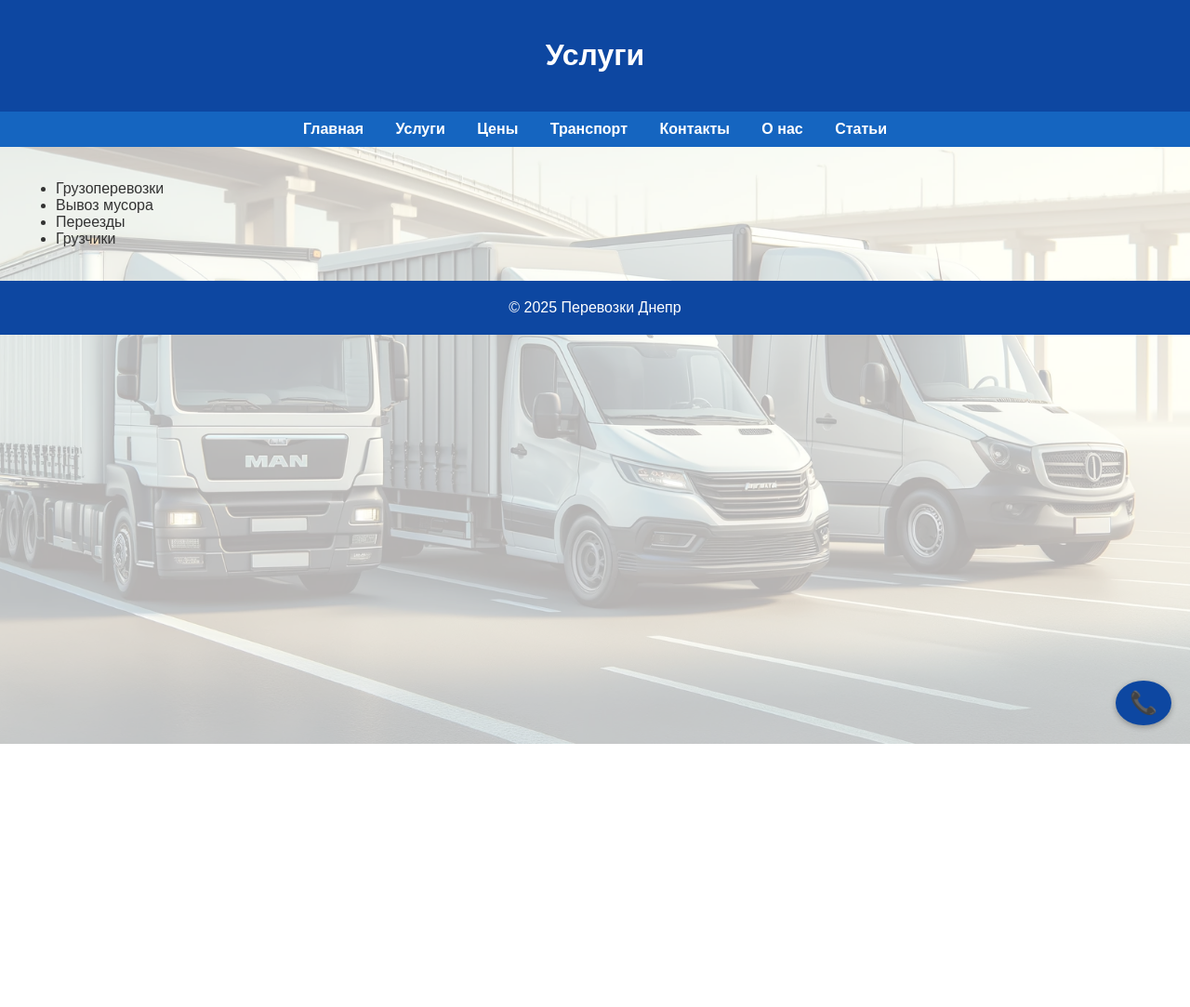
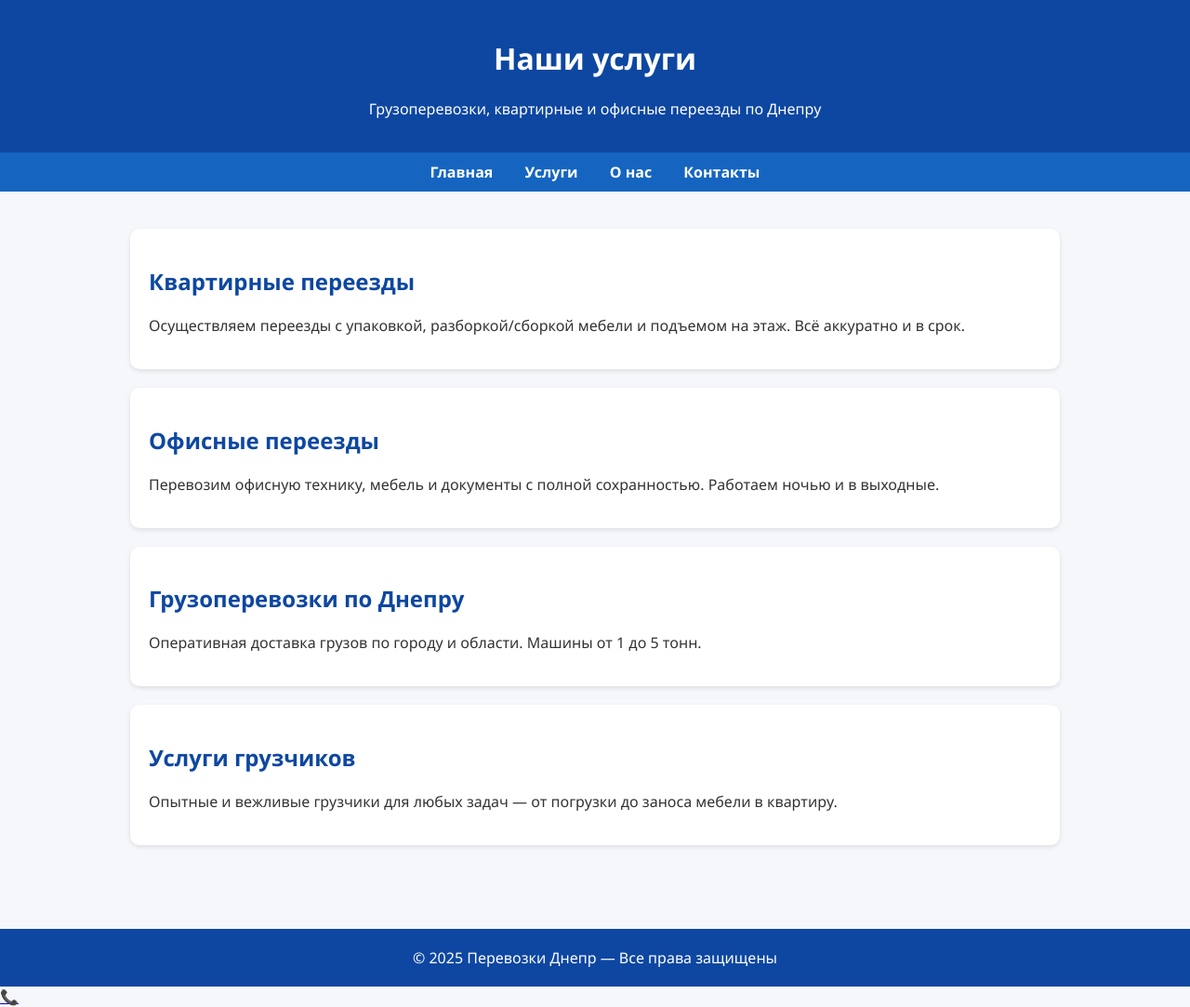
Before and after one commit to Agidelangel/perevozki, a plain HTML site: page uslugi.html in a window 1280 px wide. Shown: the whole page at 93% size. Before the commit the page ends 800 px from the top, so only its background shows below. Drawn offline with Linux system fonts and the light colour scheme.

Commit message:
Update uslugi.html

```diff
--- a/uslugi.html
+++ b/uslugi.html
@@ -2,26 +2,90 @@
 <html lang="ru">
 <head>
   <meta charset="UTF-8" />
-  <title>Услуги</title>
   <meta name="viewport" content="width=device-width, initial-scale=1.0" />
-  <link rel="stylesheet" href="style.css" />
+  <title>Наши услуги — Переезды Днепр</title>
+  <style>
+    body {
+      margin: 0;
+      font-family: 'Segoe UI', sans-serif;
+      background: #f5f7fa;
+      color: #333;
+    }
+    header {
+      background-color: #0d47a1;
+      color: white;
+      padding: 20px;
+      text-align: center;
+    }
+    nav {
+      background: #1565c0;
+      text-align: center;
+      padding: 10px 0;
+    }
+    nav a {
+      color: white;
+      text-decoration: none;
+      margin: 0 15px;
+      font-weight: bold;
+    }
+    .section {
+      padding: 40px 20px;
+      max-width: 1000px;
+      margin: auto;
+    }
+    .section h2 {
+      color: #0d47a1;
+    }
+    .service {
+      background: white;
+      border-radius: 10px;
+      padding: 20px;
+      margin-bottom: 20px;
+      box-shadow: 0 2px 5px rgba(0,0,0,0.1);
+    }
+    footer {
+      text-align: center;
+      background: #0d47a1;
+      color: white;
+      padding: 20px;
+      margin-top: 30px;
+    }
+  </style>
 </head>
 <body>
-  <div class="overlay"></div>
-  <header><h1>Услуги</h1></header>
+  <header>
+    <h1>Наши услуги</h1>
+    <p>Грузоперевозки, квартирные и офисные переезды по Днепру</p>
+  </header>
+  <nav>
+    <a href="index.html">Главная</a>
+    <a href="uslugi.html">Услуги</a>
+    <a href="about.html">О нас</a>
+    <a href="contacts.html">Контакты</a>
+  </nav>
 
-<nav>
-  <a href="index.html">Главная</a>
-  <a href="uslugi.html">Услуги</a>
-  <a href="ceny.html">Цены</a>
-  <a href="transport.html">Транспорт</a>
-  <a href="contacts.html">Контакты</a>
-  <a href="about.html">О нас</a>
-  <a href="articles.html">Статьи</a>
-</nav>
+  <section class="section">
+    <div class="service">
+      <h2>Квартирные переезды</h2>
+      <p>Осуществляем переезды с упаковкой, разборкой/сборкой мебели и подъемом на этаж. Всё аккуратно и в срок.</p>
+    </div>
+    <div class="service">
+      <h2>Офисные переезды</h2>
+      <p>Перевозим офисную технику, мебель и документы с полной сохранностью. Работаем ночью и в выходные.</p>
+    </div>
+    <div class="service">
+      <h2>Грузоперевозки по Днепру</h2>
+      <p>Оперативная доставка грузов по городу и области. Машины от 1 до 5 тонн.</p>
+    </div>
+    <div class="service">
+      <h2>Услуги грузчиков</h2>
+      <p>Опытные и вежливые грузчики для любых задач — от погрузки до заноса мебели в квартиру.</p>
+    </div>
+  </section>
 
-  <main><ul><li>Грузоперевозки</li><li>Вывоз мусора</li><li>Переезды</li><li>Грузчики</li></ul></main>
-  <footer>&copy; 2025 Перевозки Днепр</footer>
+  <footer>
+    &copy; 2025 Перевозки Днепр — Все права защищены
+  </footer>
   <a href="tel:+380953275120" class="call-button">📞</a>
 </body>
 </html>
```
